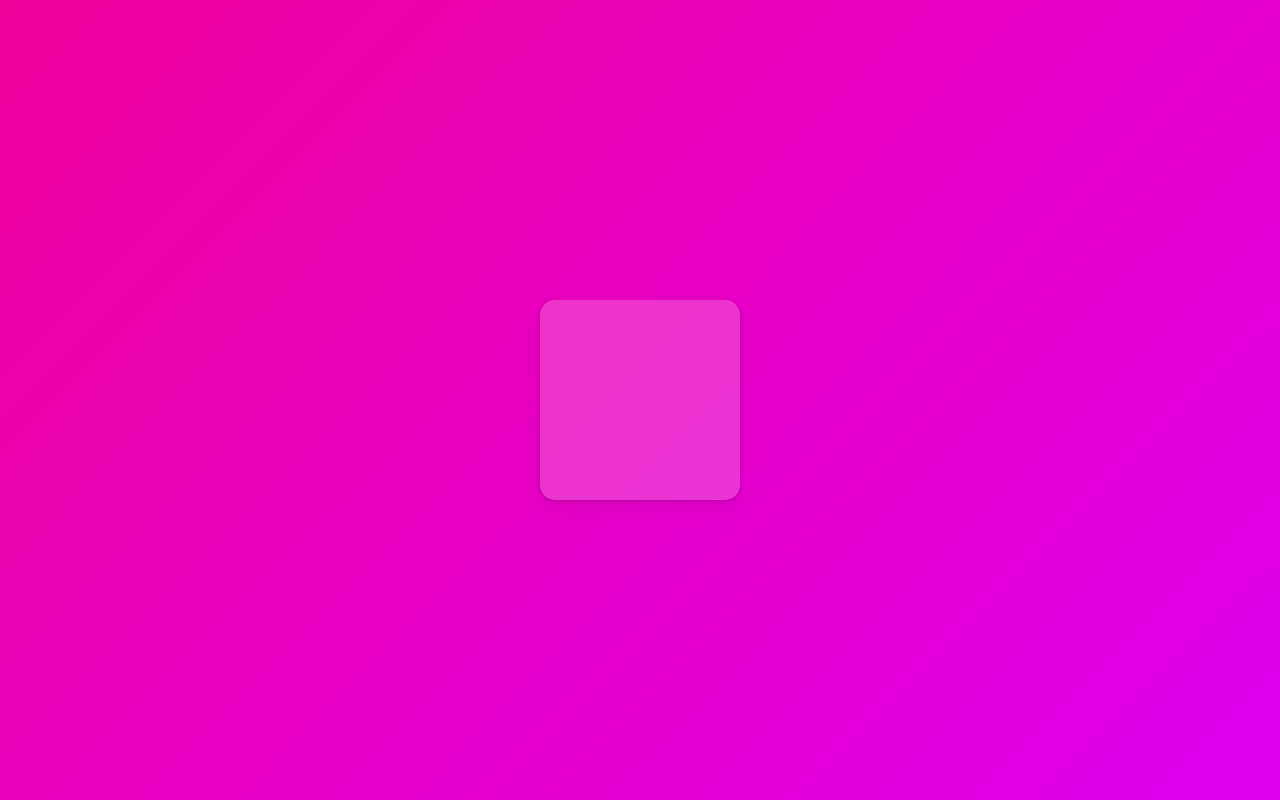
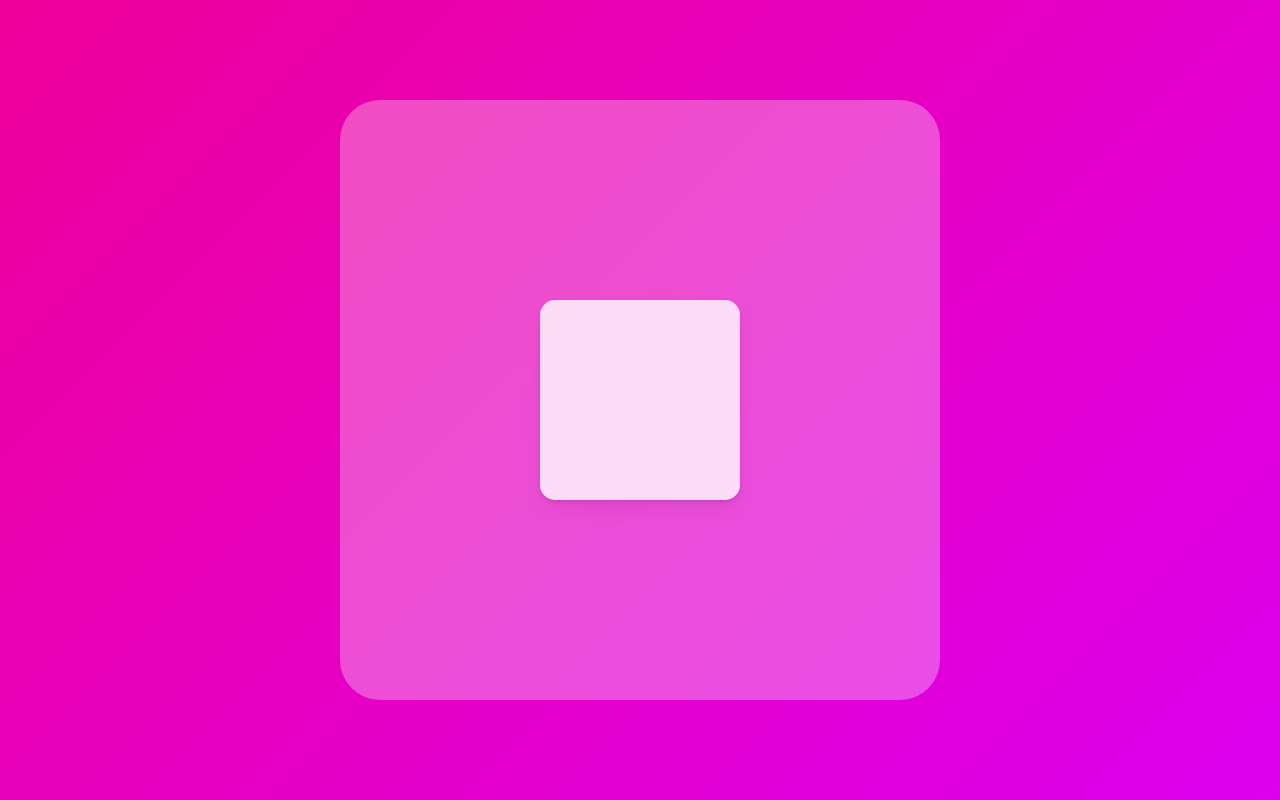
Before and after one commit to bigwave-cho/framer-motion, a React (Create React App) app: page / in a window 1280 px wide. Built offline with nearby package versions, Linux system fonts and the light colour scheme.

Commit message:
framer-motion : drag(dragConstraints ~ Elastic)

```diff
--- a/src/App.tsx
+++ b/src/App.tsx
@@ -1,5 +1,6 @@
 import styled from 'styled-components';
 import { motion } from 'framer-motion';
+import { useRef } from 'react';
 const Wrapper = styled.div`
   height: 100vh;
   width: 100vw;
@@ -7,41 +8,58 @@
   justify-content: center;
   align-items: center;
 `;
-// ## How to use Variants part 2
+
+const BiggerBox = styled.div`
+  width: 600px;
+  height: 600px;
+  display: flex;
+  justify-content: center;
+  align-items: center;
+  border-radius: 40px;
+  background-color: rgba(255, 255, 255, 0.3);
+`;
+
 const Box = styled(motion.div)`
   width: 200px;
   height: 200px;
   display: grid;
   grid-template-columns: repeat(2, 1fr);
-  background-color: rgba(255, 255, 255, 0.2);
+  background-color: rgba(255, 255, 255, 0.8);
   border-radius: 15px;
   box-shadow: 0 2px 3px rgba(0, 0, 0, 0.1), 0 10px 20px rgba(0, 0, 0, 0.06);
 `;
 
 const boxVariants = {
   hover: {
-    scale: 2,
     rotateZ: 90,
   },
-  click: { scale: 1, borderRadius: '100px' },
-  drag: { backgroundColor: 'rgb(46,204,113)', transition: { duration: 3 } },
+  click: { borderRadius: '100px' },
 };
 
-// delay children: https://www.framer.com/motion/transition/#orchestration:~:text=%23-,Orchestration,-%23
+function App() {
+  const biggerBoxRef = useRef<HTMLDivElement>(null);
 
-function App() {
   return (
     <Wrapper>
+      <BiggerBox ref={biggerBoxRef}>
         <Box
           variants={boxVariants}
+          // limiting drag direction
+          // drag="x"
           drag
-        // color를 "blue", "white"처럼 넣으면 애니메이션 적용이 안된다.
-        // 아래처럼 rgb or rgba로 넣자
-        whileDrag="drag"
-        // whileHover={조건 ? "hover":"other"} 조건문도 가능
+          // dragConstraints : limiting droppable region
+          // 1. manually decided
+          // dragConstraints={{ top: -200, bottom: 200, left: -200, right: 200 }}
+          // 2. decided by parent node
+          dragConstraints={biggerBoxRef}
+          // drag 후 처음 위치로 복귀
+          dragSnapToOrigin
+          // dragElastic : 0~1 (0: 영역 밖에서 작용하는 힘 min / 1 : max) 써보면 앎.
+          dragElastic={0.5}
           whileHover="hover"
           whileTap="click"
         />
+      </BiggerBox>
     </Wrapper>
   );
 }
```
Lines whose indentation alone changed are shown as unchanged.
